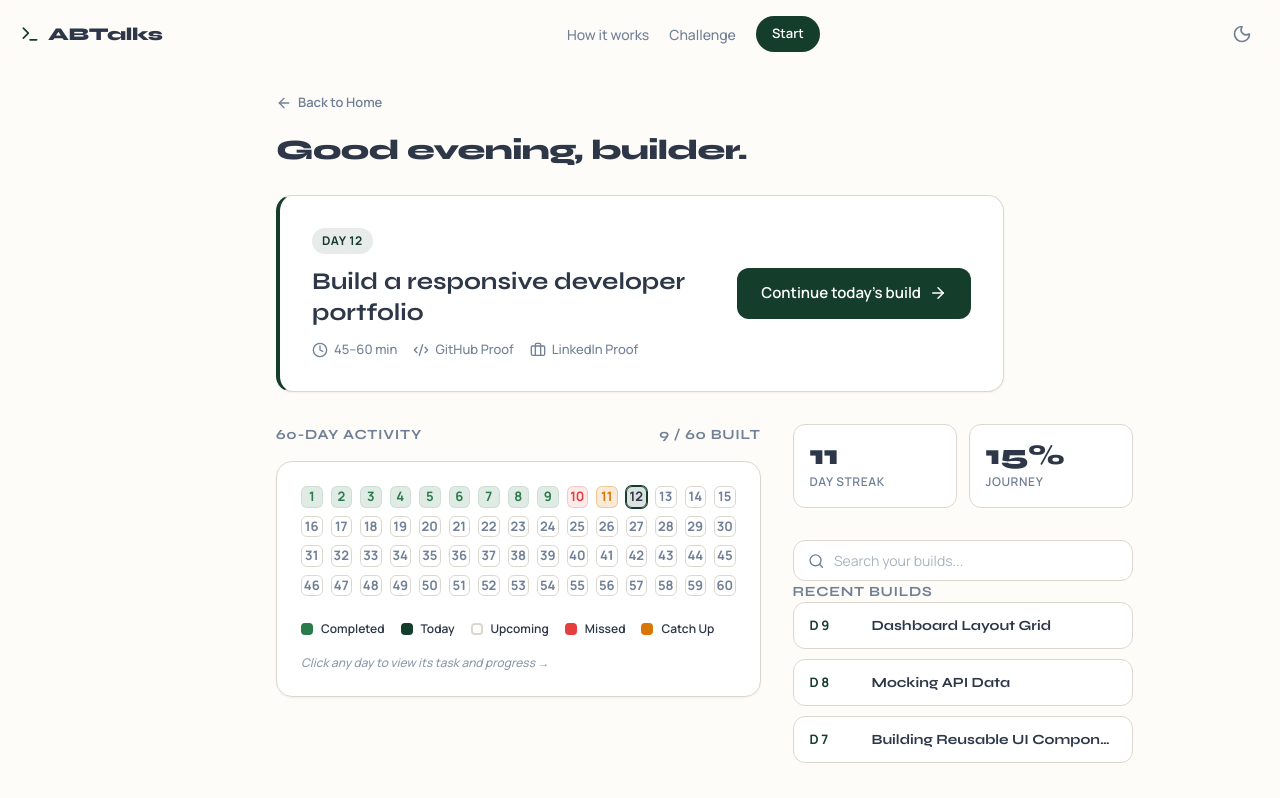
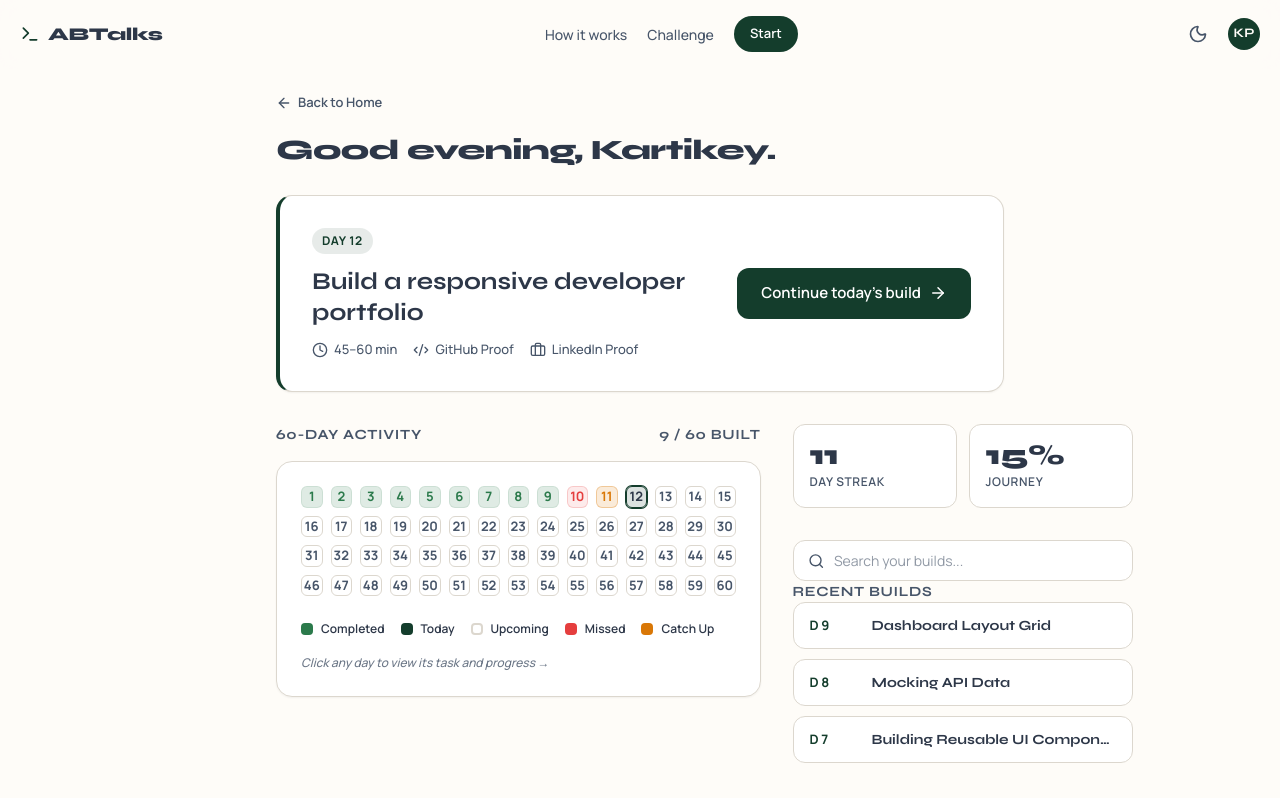
Before and after one commit to Fah218/ABTalkRebuild, a Next.js app: page /dashboard in a window 1280 px wide. Shown: the top 798 px of the page. Built offline with nearby package versions, Linux system fonts and the light colour scheme.

Commit message:
fix: improve light theme text readability

```diff
--- a/src/app/dashboard/page.tsx
+++ b/src/app/dashboard/page.tsx
@@ -213,7 +213,7 @@ export default function DashboardPage() {
           <ArrowLeft size={16} />
           Back to Home
         </Link>
-        <h1 className={styles.greeting}>Good evening, builder.</h1>
+        <h1 className={styles.greeting} style={{ margin: 0, marginBottom: '24px' }}>Good evening, {studentData.firstName}.</h1>
 
         {/* Today's Build Hero */}
         <div className={styles.heroCard}>
--- a/src/app/day/[id]/page.tsx
+++ b/src/app/day/[id]/page.tsx
@@ -83,7 +83,7 @@ export default function DayPage() {
     return (
       <>
         <Header />
-        <div className="container" style={{ justifyContent: "center", alignItems: "center", padding: "60px 0" }}>
+        <div className="container" style={{ display: "flex", flexDirection: "column", minHeight: "100vh", justifyContent: "center", alignItems: "center", padding: "60px 0" }}>
           <h2 className="font-heading">Day is not available.</h2>
           <Link href="/dashboard" style={{ marginTop: "24px" }}>
             <Button variant="secondary">Return to Dashboard</Button>
@@ -96,7 +96,7 @@ export default function DayPage() {
     return (
       <>
         <Header />
-        <div className="container" style={{ justifyContent: "center", alignItems: "center", padding: "60px 0" }}>
+        <div className="container" style={{ display: "flex", flexDirection: "column", minHeight: "100vh", justifyContent: "center", alignItems: "center", padding: "60px 0" }}>
           <h2 className="font-heading">Day {dayId} is locked.</h2>
           <p style={{ marginTop: "12px", color: "var(--text-muted)" }}>This task will unlock when it becomes available.</p>
           <Link href="/dashboard" style={{ marginTop: "24px" }}>
@@ -113,7 +113,7 @@ export default function DayPage() {
       return (
         <>
           <Header />
-          <div className="container" style={{ justifyContent: "center", alignItems: "center" }}>
+          <div className="container" style={{ display: "flex", flexDirection: "column", minHeight: "100vh", justifyContent: "center", alignItems: "center" }}>
             <div className={styles.completionSection}>
               <CheckCircle2 size={64} color="var(--brand-success)" />
               <div className={styles.completionMessage}>
--- a/src/app/globals.css
+++ b/src/app/globals.css
@@ -6,12 +6,12 @@
   --bg-surface-muted: #f2eee3; /* Slightly darker warm gray/cream for visible contrast */
 
   --text-main: #2d3748; /* Charcoal */
-  --text-muted: #718096;
+  --text-muted: #475569; /* Slate 600 - much darker for AA contrast on warm cream */
 
   --brand-primary: #143d2c; /* Deep forest green */
   --brand-primary-rgb: 20, 61, 44;
-  --brand-accent: #85a98f; /* Sage green */
-  --brand-accent-rgb: 133, 169, 143;
+  --brand-accent: #385c45; /* Darker sage/forest for readable text contrast */
+  --brand-accent-rgb: 56, 92, 69;
   --brand-success: #2b7a4b;
   --brand-success-rgb: 43, 122, 75;
   --brand-error: #e53e3e;
@@ -135,9 +135,6 @@ input {
   max-width: 390px; /* Primary design target */
   margin: 0 auto;
   padding: 0 20px;
-  min-height: 100vh;
-  display: flex;
-  flex-direction: column;
 }
 
 @media (min-width: 768px) {
--- a/src/app/page.tsx
+++ b/src/app/page.tsx
@@ -14,7 +14,7 @@ export default function LandingPage() {
   return (
     <>
       <Header />
-      <div className="container" style={{ minHeight: "auto", display: "block" }}>
+      <div className="container">
         <main>
           <Hero />
           <ProductIntro />
@@ -29,7 +29,7 @@ export default function LandingPage() {
         Full width components or components that handle their own
         container logic / bleeding background
       */}
-      <div className="container" style={{ minHeight: "auto", display: "block" }}>
+      <div className="container">
         <JourneyVisualization />
         <BuildProveShare />
         <DayPreview />
--- a/src/components/landing/ProductStats.module.css
+++ b/src/components/landing/ProductStats.module.css
@@ -116,7 +116,7 @@
 .label {
   font-size: 13px;
   font-weight: 600;
-  color: var(--text-secondary);
+  color: var(--text-muted);
   white-space: pre-line;
 }
 
--- a/src/components/shared/Header.module.css
+++ b/src/components/shared/Header.module.css
@@ -85,6 +85,22 @@
   background-color: var(--bg-surface-muted);
 }
 
+.avatar {
+  width: 32px;
+  height: 32px;
+  border-radius: 50%;
+  background-color: var(--brand-primary);
+  color: var(--bg-main);
+  display: flex;
+  align-items: center;
+  justify-content: center;
+  font-weight: 700;
+  font-size: 13px;
+  font-family: var(--font-syne), sans-serif;
+  flex-shrink: 0;
+  user-select: none;
+}
+
 .mobileMenuBtn {
   display: none;
   color: var(--text-main);
--- a/src/components/shared/Header.tsx
+++ b/src/components/shared/Header.tsx
@@ -4,6 +4,7 @@ import React, { useEffect, useState } from "react";
 import Link from "next/link";
 import { Terminal, Menu, X, Sun, Moon } from "lucide-react";
 import { useTheme } from "@/components/ThemeProvider";
+import studentData from "@/data/student.json";
 import styles from "./Header.module.css";
 
 export function Header() {
@@ -68,6 +69,10 @@ export function Header() {
           </button>
         )}
 
+        <div className={styles.avatar}>
+          {studentData.initials}
+        </div>
+
         <button className={styles.mobileMenuBtn} onClick={() => setMobileMenuOpen(!mobileMenuOpen)}>
           {mobileMenuOpen ? <X size={24} /> : <Menu size={24} />}
         </button>
--- a/src/data/student.json
+++ b/src/data/student.json
@@ -1,5 +1,8 @@
 {
-  "name": "Karan Kumar",
+  "firstName": "Kartikey",
+  "lastName": "Patel",
+  "initials": "KP",
+  "name": "Kartikey Patel",
   "track": "Frontend Web Development",
   "currentDay": 12,
   "currentStreak": 11,
```
Also changed, not shown: 1 other file (tests, documents, lock files or other folders).
